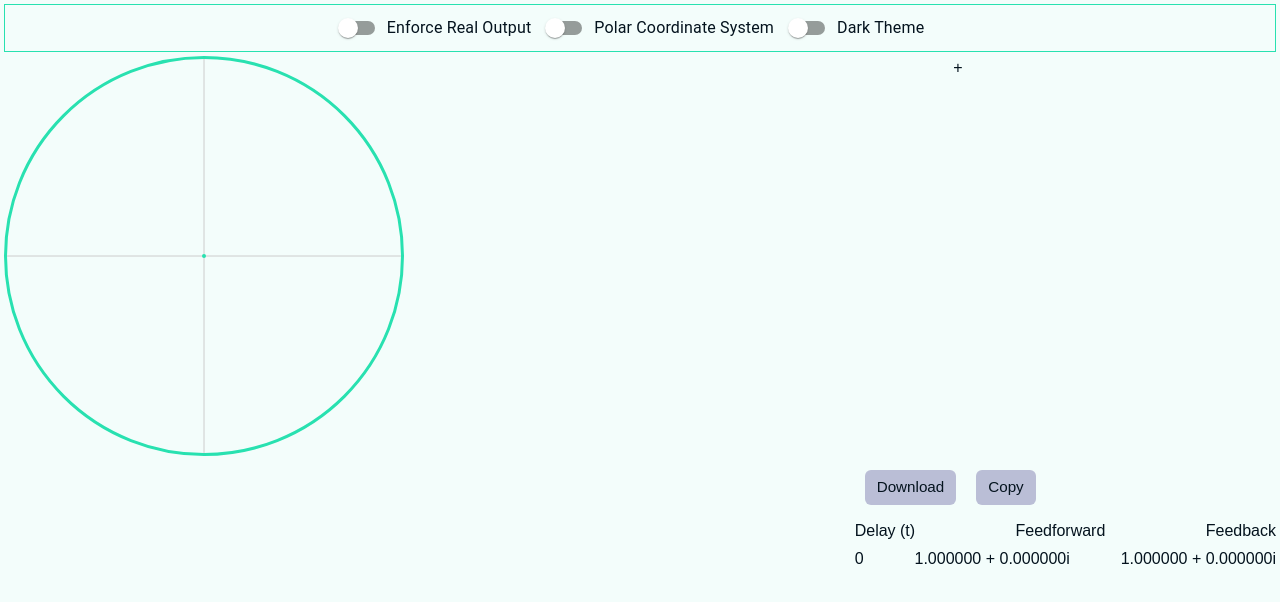
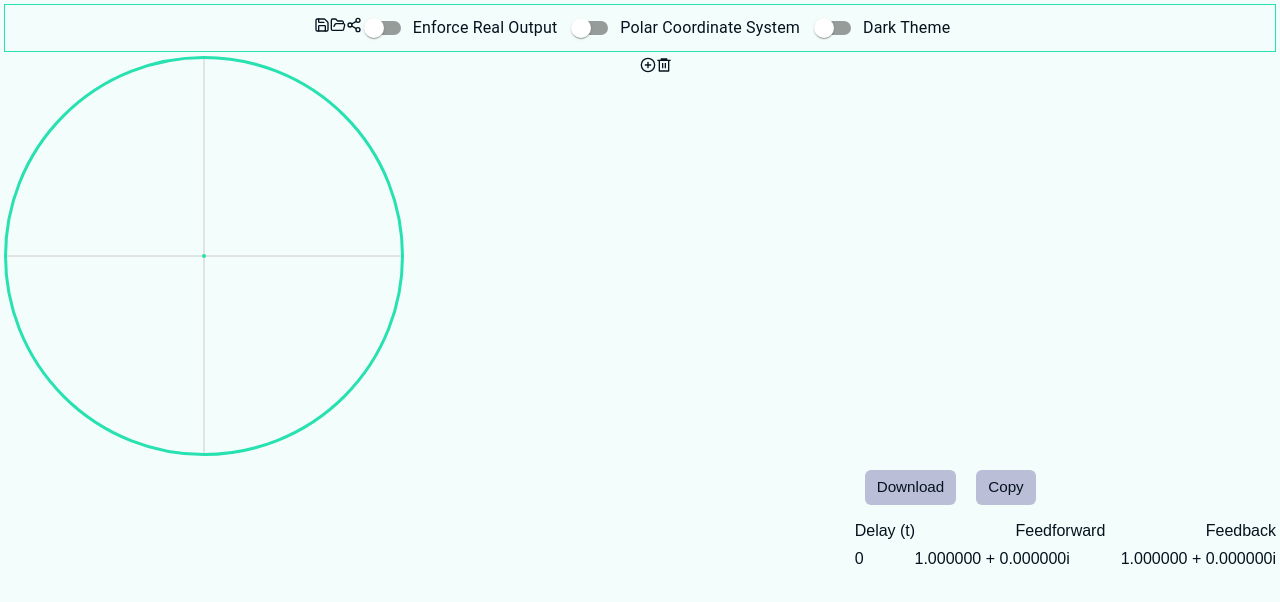
Before and after one commit to Selim-Sheta/AllPass-Designer, a React (Vite) app: page / in a window 1280 px wide. Shown: the top 602 px of the page. Built offline with nearby package versions, Linux system fonts and the light colour scheme.

Commit message:
Save and Load

```diff
--- a/package.json
+++ b/package.json
@@ -15,6 +15,7 @@
     "@mui/material": "^7.1.0",
     "@tailwindcss/vite": "^4.1.6",
     "complex.js": "^2.4.2",
+    "lz-string": "^1.5.0",
     "plotly.js": "^3.0.1",
     "react": "^19.1.0",
     "react-dom": "^19.1.0",
--- a/src/Components/FilterDesigner.jsx
+++ b/src/Components/FilterDesigner.jsx
@@ -7,12 +7,26 @@ import PoleTable from './PoleTable';
 import CoeffTable from './CoeffTable';
 import PhasePlot from './PhasePlot';
 import OptionsPanel from './OptionsPanel';
+import {saveToFile,loadFromFile,getURLState,loadFromURL} from '../utils/stateIO';
+
 let idCounter = 0;
 
 export default function FilterDesigner() {
     const [poles, setPoles] = useState([]);
     const [activeId, setActiveId] = useState(null);
     const [unitRadius, setUnitRadius] = useState(null);
+
+    //Apply loaded state
+    function hydrateState(data) {
+        if (data.poles) setPoles(data.poles);
+        if (data.options) setOptions(prev => ({ ...prev, ...data.options }));
+    }
+
+    // Load from URL on mount
+    useEffect(() => {
+        const state = loadFromURL();
+        if (state) hydrateState(state);
+    }, []);
 
     // HANDLERS FOR POLE MANAGEMENT
     const addPole = (pixelPos) => {
@@ -58,7 +72,16 @@ export default function FilterDesigner() {
 
     return (
         <div className="app-container">
-            <OptionsPanel options={options} updateOption={updateOption} />
+            <OptionsPanel
+            options={options}
+                updateOption={updateOption}
+                onSave={() => saveToFile({ poles, options })}
+                onLoad={() => loadFromFile(hydrateState)}
+                onCopyLink={() => {
+                    const url = `${window.location.origin}${window.location.pathname}?state=${getURLState({ poles, options })}`;
+                    navigator.clipboard.writeText(url).then(() => alert('Link copied to clipboard!'));
+                }}
+            />
             <div className="filter-design-panel">
                 <UnitCircle
                     onAddPole={addPole}
--- a/src/Components/OptionsPanel.jsx
+++ b/src/Components/OptionsPanel.jsx
@@ -2,11 +2,17 @@
 // This component is responsible for global settings.
 
 import React from 'react';
-import { Switch, FormControlLabel, FormGroup, Tooltip } from '@mui/material';
+import { Switch, FormControlLabel, FormGroup, Tooltip, IconButton } from '@mui/material';
+import { LuClipboardCopy, LuClipboardCheck, LuDownload, LuFolderOpen, LuSave, LuShare2 } from "react-icons/lu";
 
-export default function OptionsPanel({ options, updateOption }) {
+export default function OptionsPanel({ options, updateOption, onSave, onLoad, onCopyLink }) {
     return (
         <div className="options-panel">
+            <div className="state-toolbar">
+                <button title="save" className="icon-button" onClick={onSave}><LuSave/></button>
+                <button title="open" className="icon-button" onClick={onLoad}><LuFolderOpen/></button>
+                <button title="share" className="icon-button" onClick={onCopyLink}><LuShare2/></button>
+            </div>
             <FormGroup row>
                 <Tooltip title="Automatically pair complex poles with a conjugate twin">
                     <FormControlLabel
--- a/src/Components/PoleTable.jsx
+++ b/src/Components/PoleTable.jsx
@@ -1,7 +1,10 @@
 // S. Sheta 2025
 // Editable table component for pole data
 
+import { OutlinedInput } from '@mui/material';
 import React from 'react';
+import { LuCirclePlus } from "react-icons/lu";
+import { RiDeleteBin6Line } from "react-icons/ri";
 
 export default function PoleTable({ poles, onAdd, onEdit, onDelete, coordSystem, enforceRealOutput }) {
 
@@ -148,7 +151,11 @@ export default function PoleTable({ poles, onAdd, onEdit, onDelete, coordSystem,
 
     return (
         <div className = "table-container">
-            <button onClick={addPole}>+</button>
+            <div className="download-buttons">
+                <button title="Add a pole" className="icon-button" onClick={addPole}><LuCirclePlus/></button>
+                <button title="Clear all" className="icon-button" onClick={addPole}><RiDeleteBin6Line/></button>
+            </div>
+
             <div className="scrollable-table">
                 {poles.flatMap((p) => {
                     const rows = [renderPoleRow(p, false)];
--- /dev/null
+++ b/src/utils/stateIO.js
@@ -0,0 +1,48 @@
+import LZString from 'lz-string';
+
+export function saveToFile(state) {
+    const blob = new Blob([JSON.stringify(state, null, 2)], { type: 'application/json' });
+    const url = URL.createObjectURL(blob);
+    const a = document.createElement('a');
+    a.href = url;
+    a.download = 'filter_design.json';
+    a.click();
+    URL.revokeObjectURL(url);
+}
+
+export function loadFromFile(hydrateCallback) {
+    const input = document.createElement('input');
+    input.type = 'file';
+    input.accept = 'application/json';
+    input.onchange = e => {
+        const file = e.target.files[0];
+        if (!file) return;
+        const reader = new FileReader();
+        reader.onload = () => {
+            try {
+                const data = JSON.parse(reader.result);
+                hydrateCallback(data);
+            } catch (err) {
+                alert("Invalid file.");
+            }
+        };
+        reader.readAsText(file);
+    };
+    input.click();
+}
+
+export function getURLState(state) {
+    const json = JSON.stringify(state);
+    return LZString.compressToEncodedURIComponent(json);
+}
+
+export function loadFromURL() {
+    const compressed = new URLSearchParams(window.location.search).get('state');
+    if (!compressed) return null;
+    try {
+        const json = LZString.decompressFromEncodedURIComponent(compressed);
+        return JSON.parse(json);
+    } catch {
+        return null;
+    }
+}
```
Also changed, not shown: 2 other files (tests, documents, lock files or other folders).
